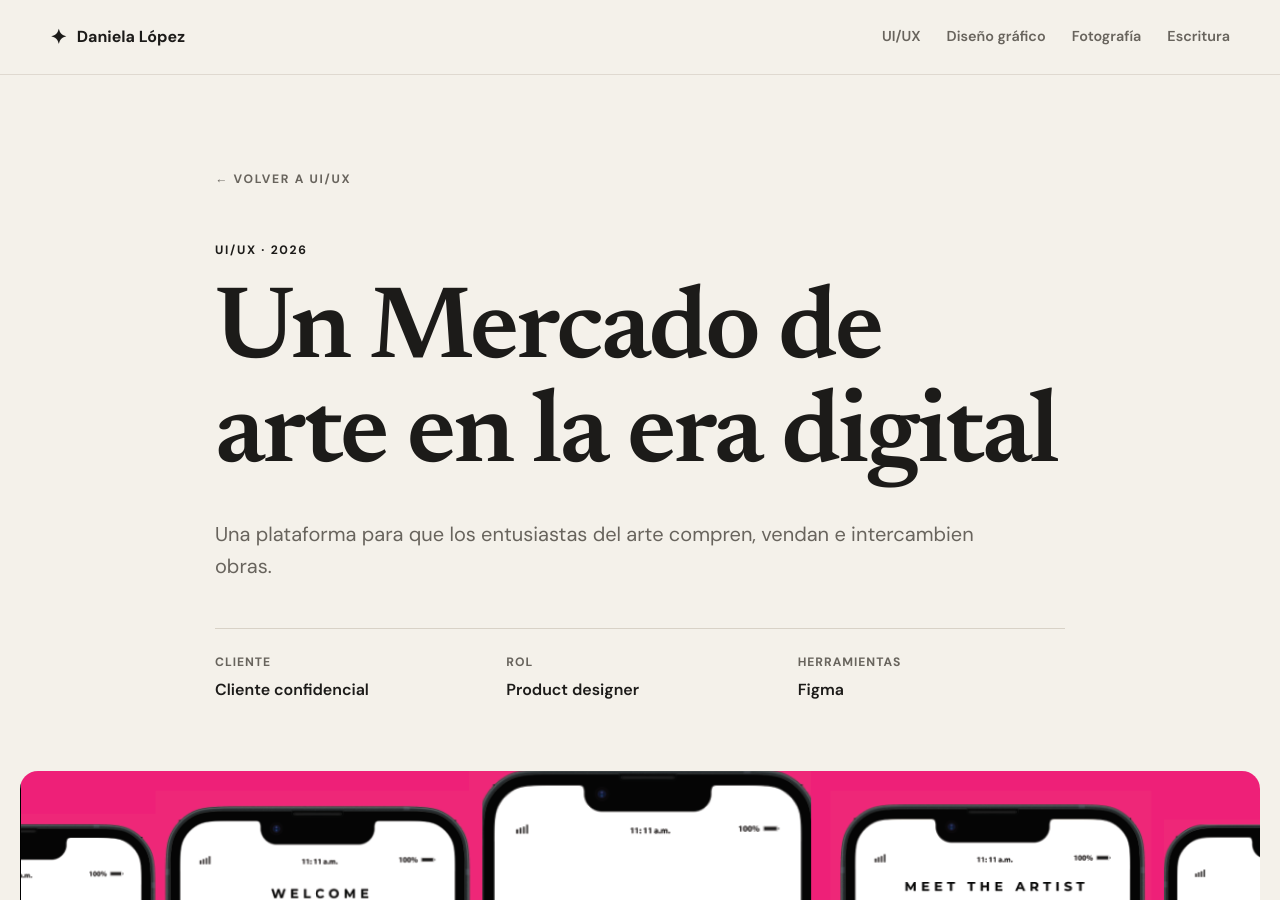
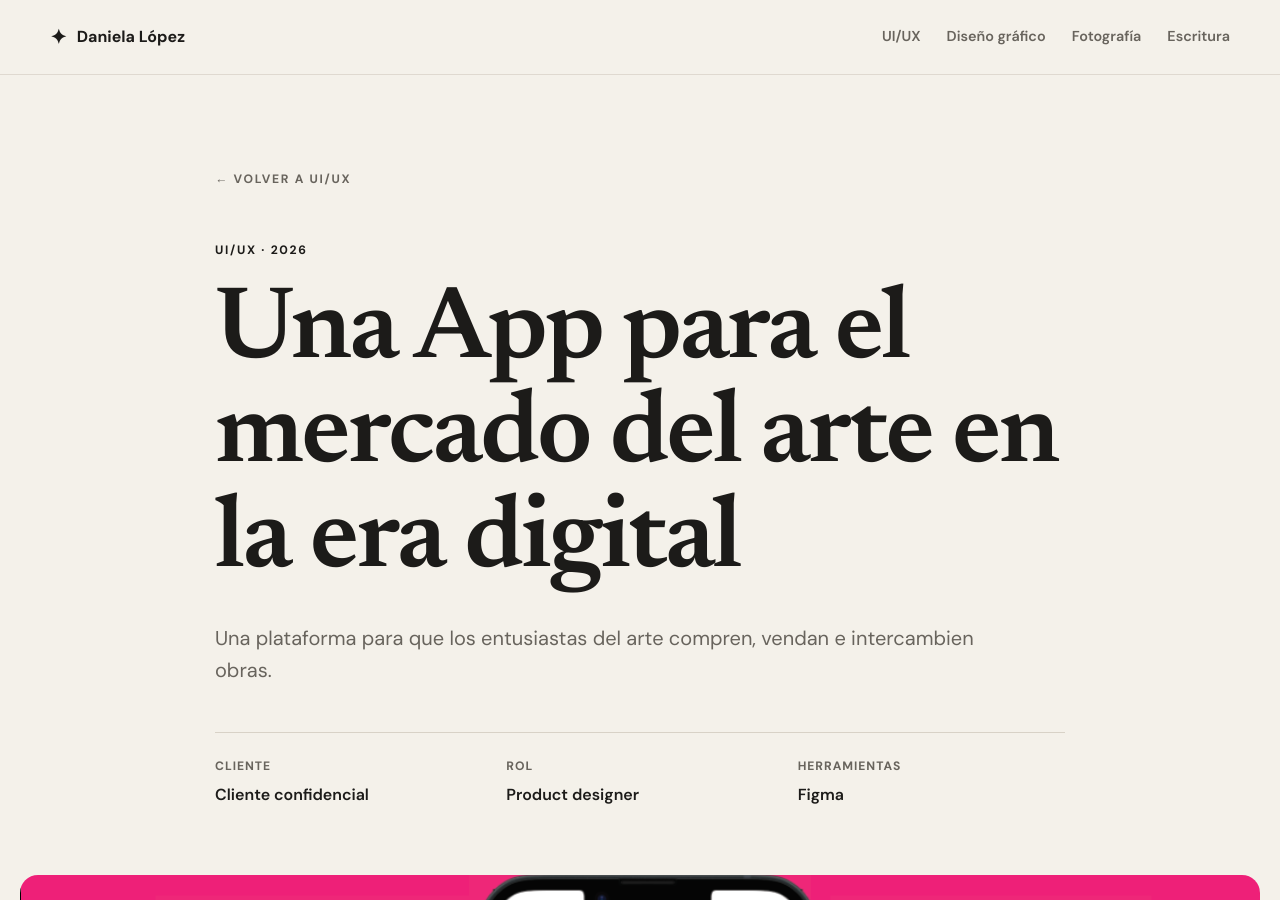
Before and after one commit to danielalopezmino/projects, a Jekyll site: the page built from _posts/2026-07-18-app-art-up-gallery.md, in a window 1280 px wide and 900 px high. Built offline with Jekyll 4.4.1, drawn with Linux system fonts in a browser that asks for light colours.

Commit message:
Update 2026-07-18-app-art-up-gallery.md

```diff
--- a/_posts/2026-07-18-app-art-up-gallery.md
+++ b/_posts/2026-07-18-app-art-up-gallery.md
@@ -1,6 +1,6 @@
 ---
 layout: post
-title: "Un Mercado de arte en la era digital"
+title: "Una App para el mercado del arte en la era digital"
 description: "Una plataforma para que los entusiastas del arte compren, vendan e intercambien obras."
 date: 2025-07-18
 category: ui-ux
```
